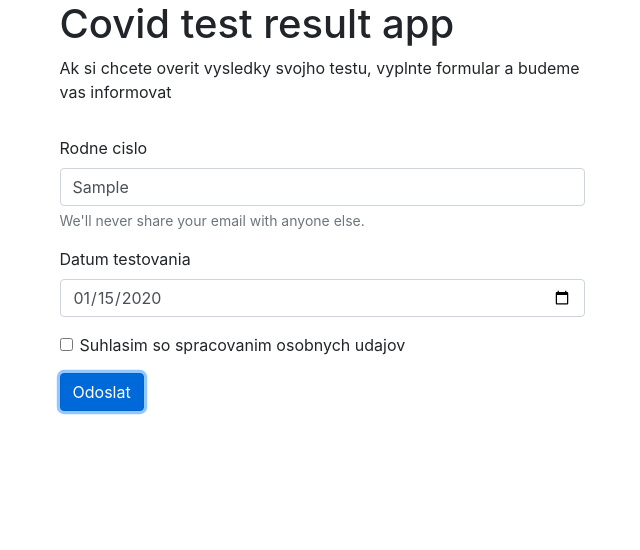
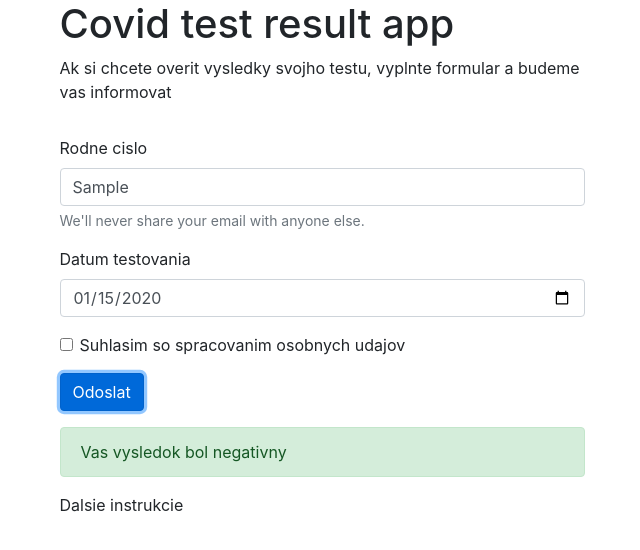
Before and after one commit to julius-retzer/covid-test-info, a Next.js app in the folder covid-test-frontend/: page / in a window 1280 px wide. Both pictures are taken after typing "Sample", "2020-01-15" into the empty fields and a click on the button "Odoslat". Shown: the top 550 px of the page, without its empty margins (318-958 px from the left). Built offline with nearby package versions, Linux system fonts and the light colour scheme.

Commit message:
Mock backend

```diff
--- a/covid-test-frontend/pages/index.tsx
+++ /dev/null
@@ -1,102 +0,0 @@
-import Head from "next/head";
-
-import Container from "react-bootstrap/Container";
-import Row from "react-bootstrap/Row";
-import Col from "react-bootstrap/Col";
-
-import Form from "react-bootstrap/Form";
-import Button from "react-bootstrap/Button";
-
-import { Formik, Field, FormikHelpers } from "formik";
-
-interface FormValues {
-  birthNumber: string;
-  testDate: string;
-  gdpr: boolean;
-}
-
-const Home = () => (
-  <div className="container">
-    <Head>
-      <title>Create Next App</title>
-      <link rel="icon" href="/favicon.ico" />
-    </Head>
-    <Container>
-      <Row className="mb-3">
-        <Col md={{ span: 6, offset: 3 }}>
-          <h1>Covid test result app </h1>
-          <p>
-            Ak si chcete overit vysledky svojho testu, vyplnte formular a budeme
-            vas informovat
-          </p>
-        </Col>
-      </Row>
-      <Row>
-        <Col md={{ span: 6, offset: 3 }}>
-          <Formik<FormValues>
-            initialValues={{
-              birthNumber: "",
-              testDate: "",
-              gdpr: false,
-            }}
-            onSubmit={(
-              values: FormValues,
-              { setSubmitting }: FormikHelpers<FormValues>
-            ) => {
-              setTimeout(() => {
-                alert(JSON.stringify(values, null, 2));
-                setSubmitting(false);
-              }, 500);
-            }}
-          >
-            {(formikProps) => (
-              <Form
-                onReset={formikProps.handleReset}
-                onSubmit={formikProps.handleSubmit}
-              >
-                <Form.Group controlId="birthNumber">
-                  <Form.Label>Rodne cislo</Form.Label>
-                  <Form.Control
-                    name="birthNumber"
-                    type="text"
-                    placeholder="Rodne cislo vo formate 1234567889"
-                    onChange={formikProps.handleChange}
-                    onBlur={formikProps.handleBlur}
-                    value={formikProps.values.birthNumber}
-                  />
-                  <Form.Text className="text-muted">
-                    We'll never share your email with anyone else.
-                  </Form.Text>
-                </Form.Group>
-                <Form.Group controlId="birthNumber">
-                  <Form.Label>Datum testovania</Form.Label>
-                  <Form.Control
-                    name="testDate"
-                    type="date"
-                    placeholder="Datum kedy vas testovali"
-                    onChange={formikProps.handleChange}
-                    onBlur={formikProps.handleBlur}
-                    value={formikProps.values.testDate}
-                  />
-                </Form.Group>
-                <Form.Group controlId="formBasicCheckbox">
-                  <Form.Check
-                    type="checkbox"
-                    label="Suhlasim so spracovanim osobnych udajov"
-                  />
-                </Form.Group>
-                <Button variant="primary" type="submit">
-                  Odoslat
-                </Button>
-              </Form>
-            )}
-          </Formik>
-        </Col>
-      </Row>
-    </Container>
-
-    <style jsx>{``}</style>
-  </div>
-);
-
-export default Home;
--- /dev/null
+++ b/covid-test-frontend/src/api.ts
@@ -0,0 +1,8 @@
+import { Patient } from "./pages/index";
+
+const apiUrl = "http://localhost:3000/";
+
+export const checkResults = (patient: Patient) => {
+  // fetch(apiUrl, { body: JSON.stringify(patient) });
+  return Promise.resolve({ positive: Math.random() > 0.5 ? true : false });
+};
--- /dev/null
+++ b/covid-test-frontend/src/pages/index.tsx
@@ -0,0 +1,121 @@
+import Head from "next/head";
+
+import Container from "react-bootstrap/Container";
+import Row from "react-bootstrap/Row";
+import Col from "react-bootstrap/Col";
+
+import Form from "react-bootstrap/Form";
+import Button from "react-bootstrap/Button";
+import Alert from "react-bootstrap/Alert";
+
+import { Formik, Field, FormikHelpers } from "formik";
+import { checkResults } from "../api";
+import { useState } from "react";
+
+export interface Patient {
+  birthNumber: string;
+  testDate: string;
+  gdpr: boolean;
+}
+
+const Home = () => {
+  const [isPositive, setisPositive] = useState(null);
+
+  return (
+    <div className="container">
+      <Head>
+        <title>Create Next App</title>
+        <link rel="icon" href="/favicon.ico" />
+      </Head>
+      <Container>
+        <Row className="mb-3">
+          <Col md={{ span: 6, offset: 3 }}>
+            <h1>Covid test result app </h1>
+            <p>
+              Ak si chcete overit vysledky svojho testu, vyplnte formular a
+              budeme vas informovat
+            </p>
+          </Col>
+        </Row>
+        <Row className="mb-3">
+          <Col md={{ span: 6, offset: 3 }}>
+            <Formik<Patient>
+              initialValues={{
+                birthNumber: "",
+                testDate: "",
+                gdpr: false,
+              }}
+              onSubmit={async (values: Patient) => {
+                const { positive } = await checkResults(values);
+                setisPositive(positive);
+              }}
+            >
+              {(formikProps) => (
+                <Form
+                  onReset={formikProps.handleReset}
+                  onSubmit={formikProps.handleSubmit}
+                >
+                  <Form.Group controlId="birthNumber">
+                    <Form.Label>Rodne cislo</Form.Label>
+                    <Form.Control
+                      name="birthNumber"
+                      type="text"
+                      placeholder="Rodne cislo vo formate 1234567889"
+                      onChange={formikProps.handleChange}
+                      onBlur={formikProps.handleBlur}
+                      value={formikProps.values.birthNumber}
+                    />
+                    <Form.Text className="text-muted">
+                      We'll never share your email with anyone else.
+                    </Form.Text>
+                  </Form.Group>
+                  <Form.Group controlId="birthNumber">
+                    <Form.Label>Datum testovania</Form.Label>
+                    <Form.Control
+                      name="testDate"
+                      type="date"
+                      placeholder="Datum kedy vas testovali"
+                      onChange={formikProps.handleChange}
+                      onBlur={formikProps.handleBlur}
+                      value={formikProps.values.testDate}
+                    />
+                  </Form.Group>
+                  <Form.Group controlId="formBasicCheckbox">
+                    <Form.Check
+                      type="checkbox"
+                      label="Suhlasim so spracovanim osobnych udajov"
+                    />
+                  </Form.Group>
+                  <Button variant="primary" type="submit">
+                    Odoslat
+                  </Button>
+                </Form>
+              )}
+            </Formik>
+          </Col>
+        </Row>
+        <Row className="mb-3">
+          <Col md={{ span: 6, offset: 3 }}>
+            {isPositive === true && (
+              <>
+                <Alert variant="danger">Vas vysledok bol pozitivny</Alert>
+
+                <p>Dalsie instrukcie</p>
+              </>
+            )}
+            {isPositive === false && (
+              <>
+                <Alert variant="success">Vas vysledok bol negativny</Alert>
+                <p>Dalsie instrukcie</p>
+              </>
+            )}
+          </Col>
+        </Row>
+      </Container>
+
+      <style jsx>{``}</style>
+    </div>
+  );
+};
+
+export default Home;
```
Also changed, not shown: covid-test-frontend/src/pages/_app.tsx (renamed from covid-test-frontend/pages/_app.tsx).
